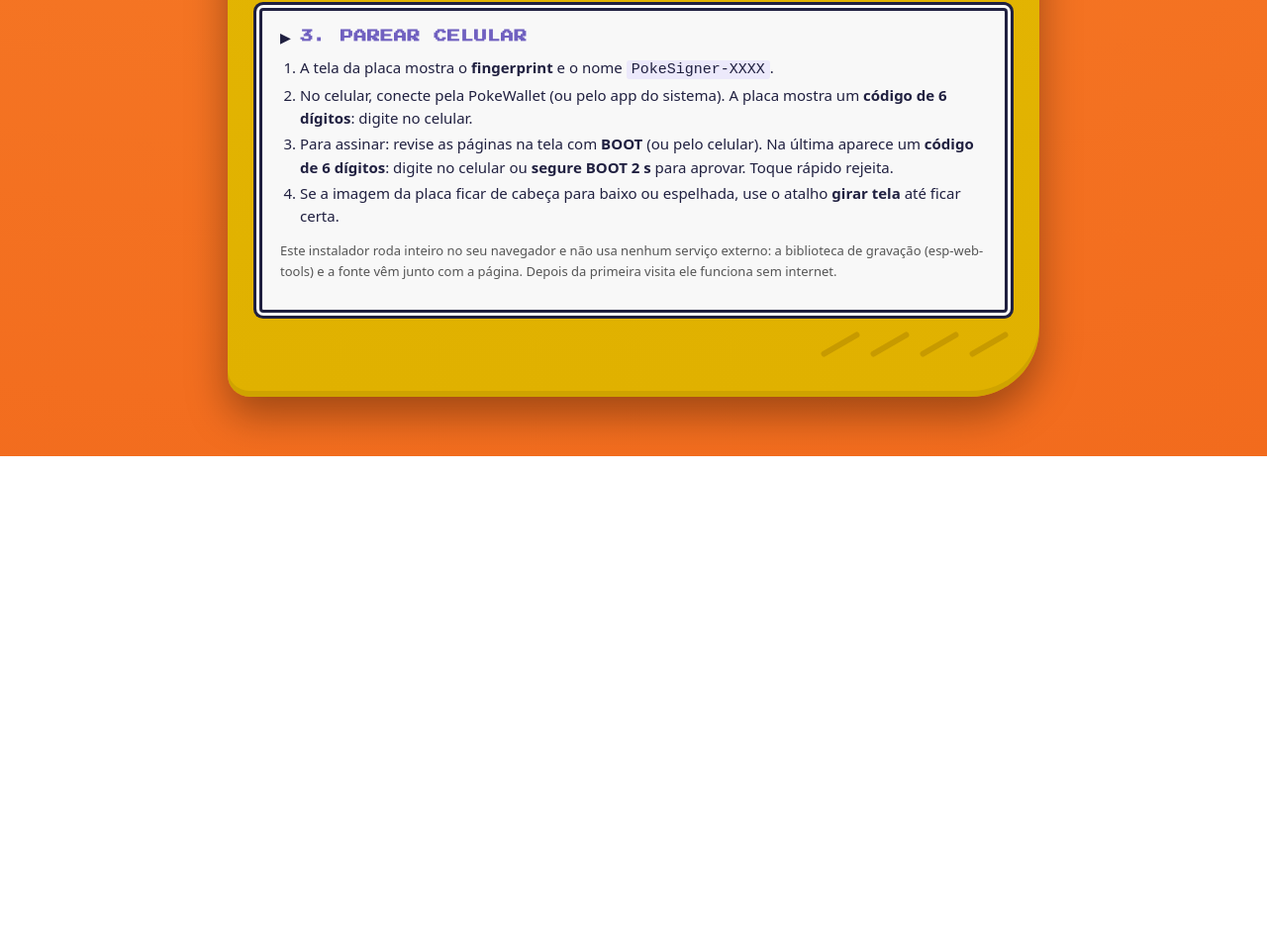
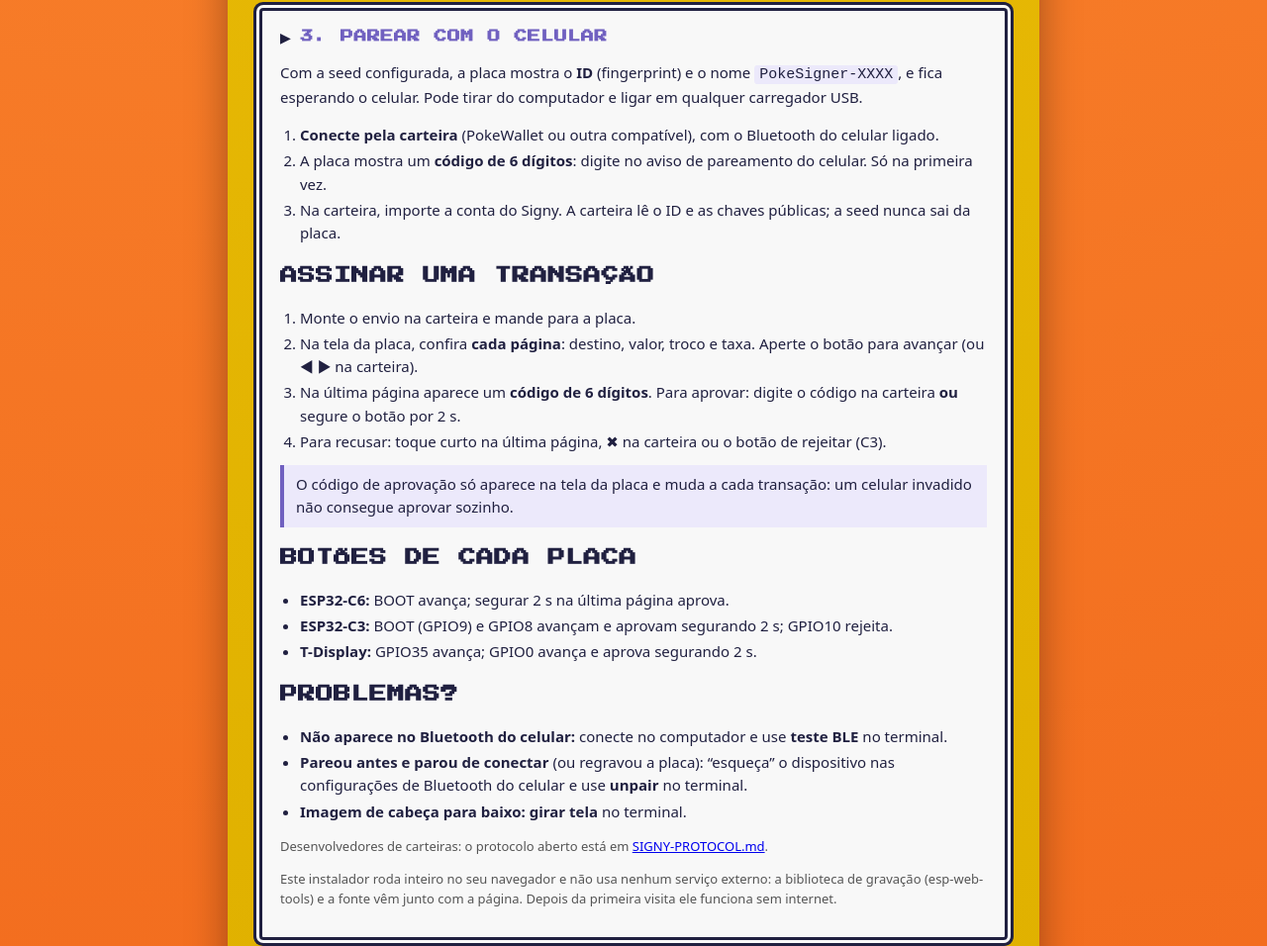
Before and after one commit to FelipeCOjeda/PokeSigner, a plain HTML site: page docs/index.html in a window 1280 px wide. Shown: the part 3116-4072 px from the top of the page at 99% size. Before the commit the page ends 3577 px from the top, so only its background shows below. Drawn offline with Linux system fonts and the light colour scheme.

Commit message:
Instalador: passo 3 reescrito (parear, assinar, botoes por placa, problemas)
Co-Authored-By: Claude Opus 5.5 <noreply@anthropic.com>
Claude-Session: https://claude.ai/code/session_01GxP1UTnZsFdPs8JqpKsZvB

```diff
--- a/docs/index.html
+++ b/docs/index.html
@@ -190,13 +190,37 @@
   </div>
 
   <div class="card">
-    <h2 class="px"><span class="n">&#9654;</span> 3. PAREAR CELULAR</h2>
+    <h2 class="px"><span class="n">&#9654;</span> 3. PAREAR COM O CELULAR</h2>
+    <p>Com a seed configurada, a placa mostra o <b>ID</b> (fingerprint) e o nome <code>PokeSigner-XXXX</code>, e fica esperando o celular. Pode tirar do computador e ligar em qualquer carregador USB.</p>
     <ol>
-      <li>A tela da placa mostra o <b>fingerprint</b> e o nome <code>PokeSigner-XXXX</code>.</li>
-      <li>No celular, conecte pela PokeWallet (ou pelo app do sistema). A placa mostra um <b>código de 6 dígitos</b>: digite no celular.</li>
-      <li>Para assinar: revise as páginas na tela com <b>BOOT</b> (ou pelo celular). Na última aparece um <b>código de 6 dígitos</b>: digite no celular ou <b>segure BOOT 2 s</b> para aprovar. Toque rápido rejeita.</li>
-      <li>Se a imagem da placa ficar de cabeça para baixo ou espelhada, use o atalho <b>girar tela</b> até ficar certa.</li>
+      <li><b>Conecte pela carteira</b> (PokeWallet ou outra compatível), com o Bluetooth do celular ligado.</li>
+      <li>A placa mostra um <b>código de 6 dígitos</b>: digite no aviso de pareamento do celular. Só na primeira vez.</li>
+      <li>Na carteira, importe a conta do Signy. A carteira lê o ID e as chaves públicas; a seed nunca sai da placa.</li>
     </ol>
+
+    <h3 class="px">ASSINAR UMA TRANSAÇÃO</h3>
+    <ol>
+      <li>Monte o envio na carteira e mande para a placa.</li>
+      <li>Na tela da placa, confira <b>cada página</b>: destino, valor, troco e taxa. Aperte o botão para avançar (ou ◀ ▶ na carteira).</li>
+      <li>Na última página aparece um <b>código de 6 dígitos</b>. Para aprovar: digite o código na carteira <b>ou</b> segure o botão por 2 s.</li>
+      <li>Para recusar: toque curto na última página, ✖ na carteira ou o botão de rejeitar (C3).</li>
+    </ol>
+    <div class="note">O código de aprovação só aparece na tela da placa e muda a cada transação: um celular invadido não consegue aprovar sozinho.</div>
+
+    <h3 class="px">BOTÕES DE CADA PLACA</h3>
+    <ul>
+      <li><b>ESP32-C6:</b> BOOT avança; segurar 2 s na última página aprova.</li>
+      <li><b>ESP32-C3:</b> BOOT (GPIO9) e GPIO8 avançam e aprovam segurando 2 s; GPIO10 rejeita.</li>
+      <li><b>T-Display:</b> GPIO35 avança; GPIO0 avança e aprova segurando 2 s.</li>
+    </ul>
+
+    <h3 class="px">PROBLEMAS?</h3>
+    <ul>
+      <li><b>Não aparece no Bluetooth do celular:</b> conecte no computador e use <b>teste BLE</b> no terminal.</li>
+      <li><b>Pareou antes e parou de conectar</b> (ou regravou a placa): “esqueça” o dispositivo nas configurações de Bluetooth do celular e use <b>unpair</b> no terminal.</li>
+      <li><b>Imagem de cabeça para baixo:</b> <b>girar tela</b> no terminal.</li>
+    </ul>
+    <p class="muted">Desenvolvedores de carteiras: o protocolo aberto está em <a href="https://github.com/FelipeCOjeda/PokeSigner/blob/main/SIGNY-PROTOCOL.md">SIGNY-PROTOCOL.md</a>.</p>
     <p class="muted">Este instalador roda inteiro no seu navegador e não usa nenhum serviço externo: a biblioteca de gravação (esp-web-tools) e a fonte vêm junto com a página. Depois da primeira visita ele funciona sem internet.</p>
   </div>
   <div class="grille"><i></i><i></i><i></i><i></i></div>
--- a/docs/sw.js
+++ b/docs/sw.js
@@ -1,6 +1,6 @@
 // Offline cache for the installer: after the first visit everything (page, flashing
 // library, font, firmware) is served from the browser cache when there is no internet.
-const CACHE = "pokesigner-0.7.1b";
+const CACHE = "pokesigner-0.7.1c";
 const FILES = [
  "./",
  "index.html",
--- a/installer/sw.js
+++ b/installer/sw.js
@@ -1,6 +1,6 @@
 // Offline cache for the installer: after the first visit everything (page, flashing
 // library, font, firmware) is served from the browser cache when there is no internet.
-const CACHE = "pokesigner-0.7.1b";
+const CACHE = "pokesigner-0.7.1c";
 const FILES = [
  "./",
  "index.html",
```
Also changed, not shown: installer/index.html (+29 -5 lines).
